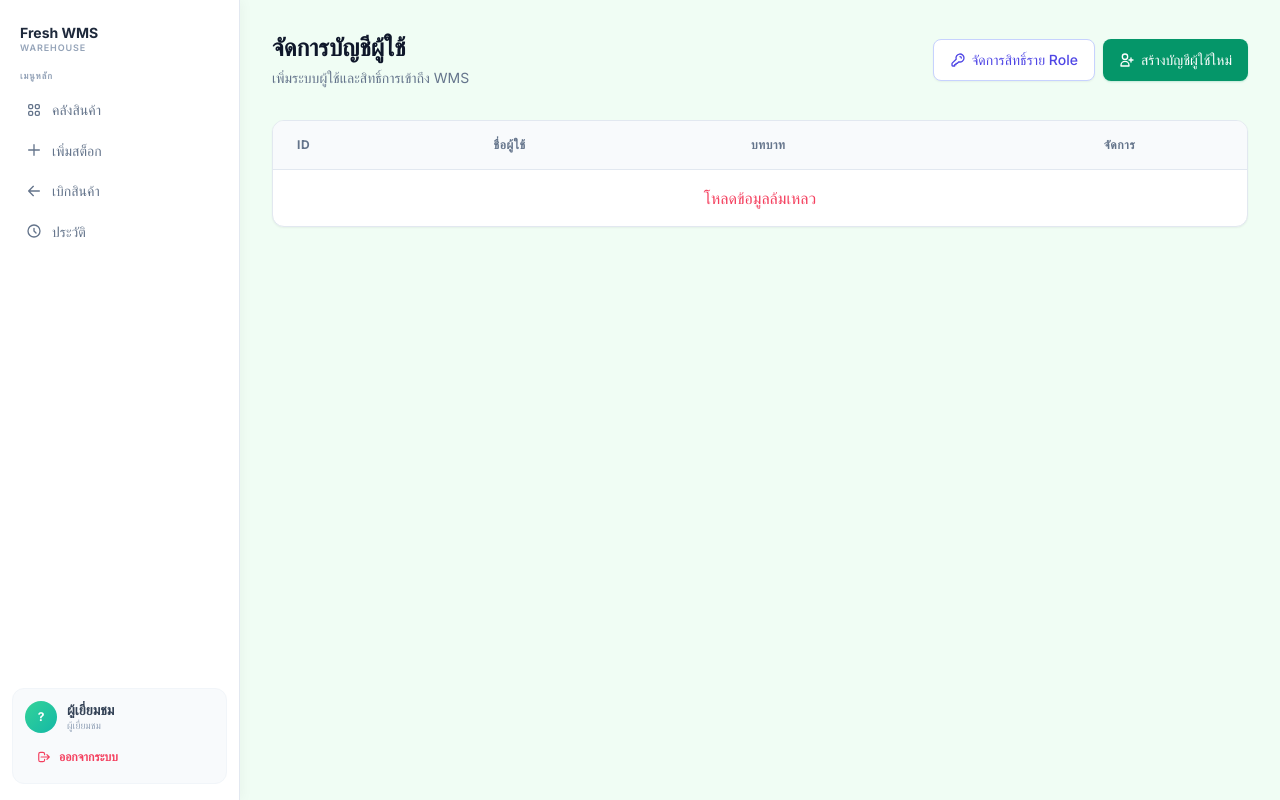
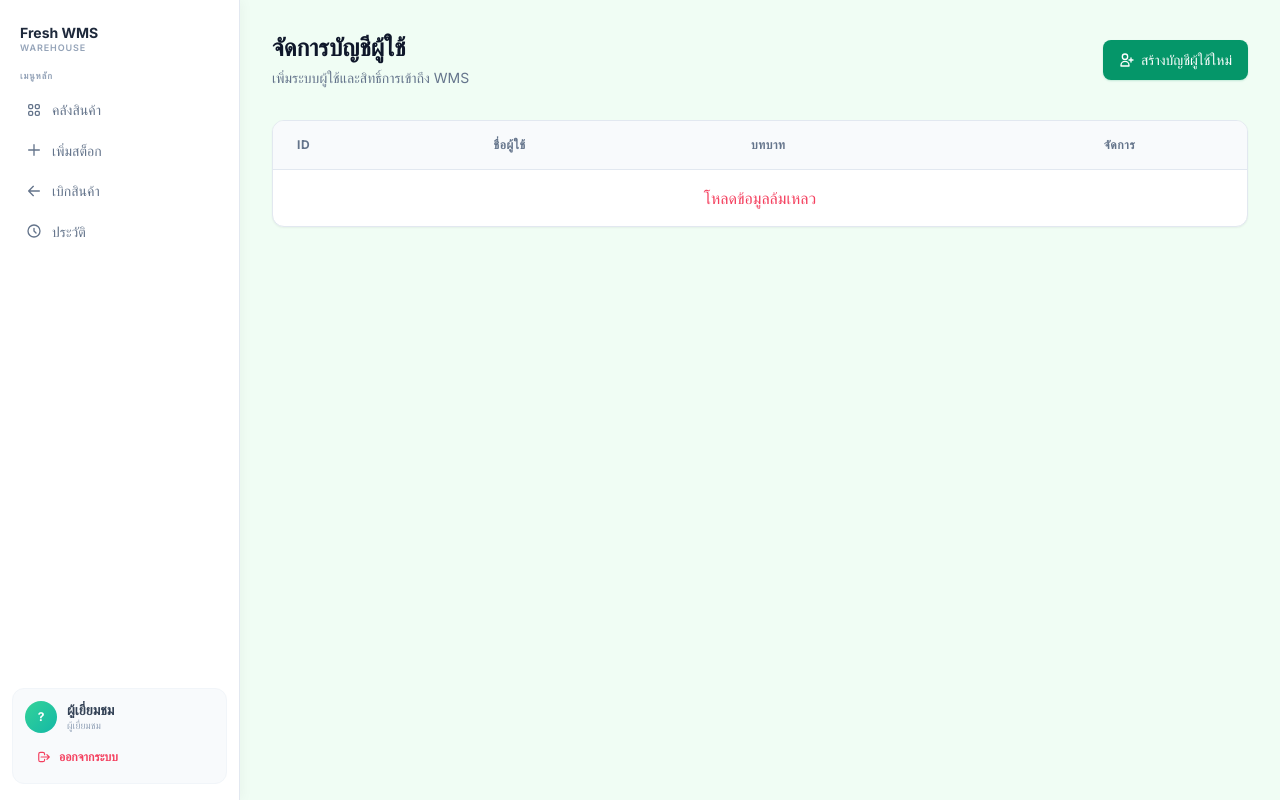
Before and after one commit to nuntawatrod/webpro_wms, a Node server app: template views/admin_users.ejs in a window 1280 px wide. Run offline with Node 20, Linux system fonts and the light colour scheme; the template is opened without the code that fills it, so the values that code supplies are empty; some libraries are stand-ins or nearby versions.

Commit message:
access staff and del admin ui access control

```diff
--- a/public/js/main.js
+++ b/public/js/main.js
@@ -481,7 +481,7 @@
         const btnDelete = document.getElementById('btnDeleteExpired');
         const btnDeleteText = document.getElementById('btnDeleteExpiredText');
 
-        if (deleteContainer && btnDelete && btnDeleteText) {
+        if (deleteContainer && btnDelete && btnDeleteText && (!AUTH_USER || AUTH_USER.role !== 'staff')) {
             let expiredBatchesCount = 0;
             if (showExpiredMode) {
                 sortedData.forEach(p => {
@@ -627,7 +627,7 @@
             }
 
             let deleteBtnHTML = '';
-            if (isExpired && showExpiredMode) {
+            if (isExpired && showExpiredMode && (!AUTH_USER || AUTH_USER.role !== 'staff')) {
                 // Determine the specific expired batches for this product to delete
                 const expiredBatchesStr = JSON.stringify(product.batches.filter(b => {
                     const d = b.daysRemaining;
@@ -767,7 +767,7 @@
                 : `<div class="h-10 w-10 rounded bg-slate-100 border border-slate-200 flex items-center justify-center text-slate-400"><svg class="w-5 h-5" fill="none" stroke="currentColor" viewBox="0 0 24 24"><path stroke-linecap="round" stroke-linejoin="round" stroke-width="2" d="M4 16l4.586-4.586a2 2 0 012.828 0L16 16m-2-2l1.586-1.586a2 2 0 012.828 0L20 14m-6-6h.01M6 20h12a2 2 0 002-2V6a2 2 0 00-2-2H6a2 2 0 00-2 2v12a2 2 0 002 2z"></path></svg></div>`;
 
             let actionBtnHtml = '';
-            if (isExpiredProduct && showExpiredMode) {
+            if (isExpiredProduct && showExpiredMode && (!AUTH_USER || AUTH_USER.role !== 'staff')) {
                 const expiredBatchesStr = JSON.stringify(product.batches.filter(b => {
                     const d = b.daysRemaining;
                     return d !== null && d < 0;
--- a/server.js
+++ b/server.js
@@ -542,6 +542,11 @@
                     grouped[product_id].total_quantity += quantity;
                 }
                 grouped[product_id].batches.push({ stock_id, receive_date, expiry_date, quantity, isExpired });
+            }
+        }
+        if (req.session.user.role === 'staff') {
+            for (const product of Object.values(grouped)) {
+                product.batches = product.batches.map(batch => ({ ...batch, expiry_date: null }));
             }
         }
         res.json(Object.values(grouped).filter(p => p.total_quantity > 0 || p.expired_quantity > 0 || p.batches.length === 0));
--- a/views/admin_users.ejs
+++ b/views/admin_users.ejs
@@ -15,16 +15,6 @@
                     </div>
 
                     <div class="flex flex-wrap gap-2">
-                        <a href="/admin/permissions"
-                            class="bg-white text-indigo-600 border border-indigo-200 px-4 py-2.5 rounded-lg text-sm font-medium hover:bg-indigo-50 shadow-sm transition-all flex items-center focus:outline-none shrink-0 w-fit">
-                            <svg class="w-4 h-4 mr-1.5" fill="none" stroke="currentColor" viewBox="0 0 24 24">
-                                <path stroke-linecap="round" stroke-linejoin="round" stroke-width="2"
-                                    d="M15 7a2 2 0 012 2m4 0a6 6 0 01-7.743 5.743L11 17H9v2H7v2H4a1 1 0 01-1-1v-2.586a1 1 0 01.293-.707l5.964-5.964A6 6 0 1121 9z">
-                                </path>
-                            </svg>
-                            จัดการสิทธิ์ราย Role
-                        </a>
-
                         <a href="/manage-users"
                             class="bg-emerald-600 text-white px-4 py-2.5 rounded-lg text-sm font-medium hover:bg-emerald-700 shadow-sm shadow-emerald-600/20 transition-all flex items-center focus:outline-none shrink-0 w-fit">
                             <svg class="w-4 h-4 mr-1.5" fill="none" stroke="currentColor" viewBox="0 0 24 24">
--- a/views/index.ejs
+++ b/views/index.ejs
@@ -68,6 +68,7 @@
                             </svg>
                         </div>
 
+                        <% if (user && user.role !== 'staff') { %>
                         <button id="btnToggleExpired"
                             class="bg-rose-600 hover:bg-rose-700 text-white w-44 justify-center py-2.5 rounded-xl text-sm font-bold shadow-md shadow-rose-600/20 transition-all flex items-center shrink-0 ml-1 sm:ml-2 focus:outline-none focus:ring-2 focus:ring-offset-2 focus:ring-rose-500">
                             <svg class="w-5 h-5 mr-1.5 shrink-0" fill="none" stroke="currentColor" viewBox="0 0 24 24">
@@ -76,6 +77,7 @@
                             </svg>
                             ดูสินค้าหมดอายุ
                         </button>
+                        <% } %>
 
                     </div>
                 </div>
@@ -109,7 +111,7 @@
                     </div>
 
                     <!-- Delete Button for Expired Mode (Hidden by default) -->
-                    <div id="deleteExpiredContainer" class="hidden shrink-0 mt-1 sm:mt-0">
+                    <div id="deleteExpiredContainer" class="hidden<% if (user && user.role === 'staff') { %> pointer-events-none<% } %> shrink-0 mt-1 sm:mt-0">
                         <button id="btnDeleteExpired"
                             class="bg-rose-600 hover:bg-rose-700 text-white px-4 py-2 rounded-xl text-sm font-medium shadow-sm shadow-rose-600/20 transition-all flex items-center focus:outline-none focus:ring-2 focus:ring-offset-2 focus:ring-rose-500">
                             <svg class="w-4 h-4 mr-1.5" fill="none" stroke="currentColor" viewBox="0 0 24 24">
```
Also changed, not shown: wms.db.
